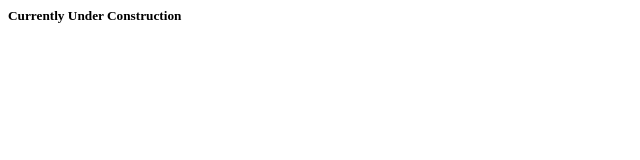
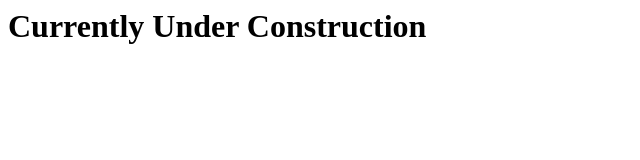
Before and after one commit to TechBeisel/brizproductions, a plain HTML site: page index.htm in a window 1280 px wide. Shown: the whole page, without its empty margins (0-640 px from the left). Drawn offline with Linux system fonts and the light colour scheme.

Commit message:
Update index.htm

```diff
--- a/index.htm
+++ b/index.htm
@@ -5,7 +5,7 @@
 	</head>
 
 	<body>
-		<h5>Currently Under Construction</h5>
+		<h1>Currently Under Construction</h1>
 	</body>
 
 </html>
```
